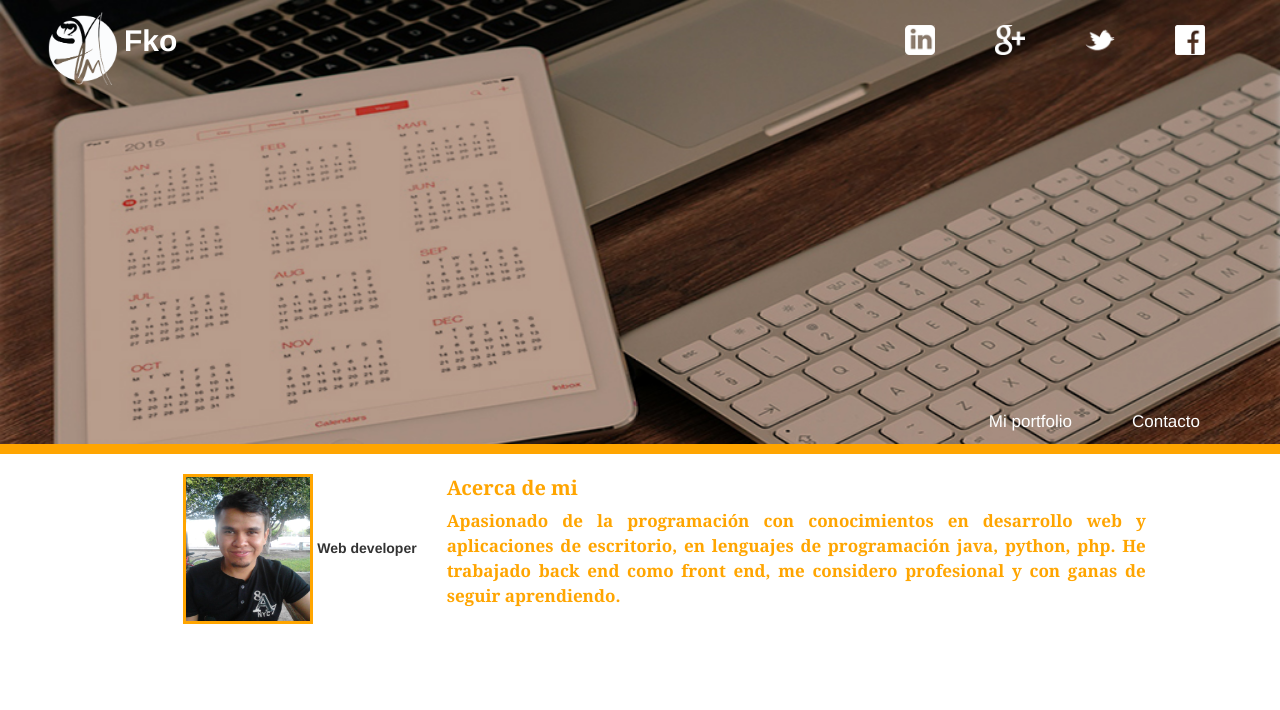
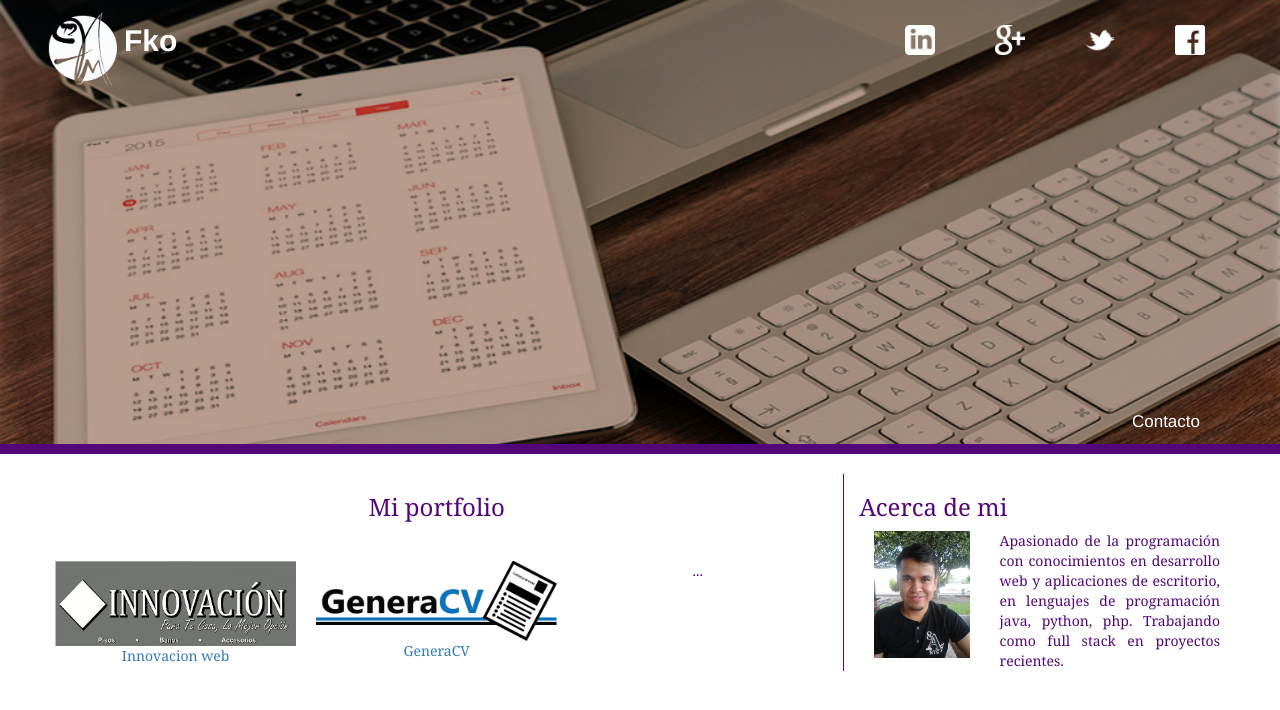
Before and after one commit to ferkojp/ferkojp.github.io, a PHP site: page / in a window 1280 px wide. Shown: the top 710 px of the page. Run offline with PHP 8.4, Linux system fonts and the light colour scheme; some libraries are stand-ins or nearby versions.

Commit message:
add portfolio

```diff
--- a/css/styles.css
+++ b/css/styles.css
@@ -9,7 +9,7 @@ body{
 	background-size: 100% ;
 	background-attachment: fixed;
 	border-bottom: solid;
-	border-bottom-color: orange;
+	border-bottom-color: rgb(84,7,120);
 	border-bottom-width: 10px;
 }
 #header-page-top{
@@ -55,25 +55,21 @@ body{
 
 #content-page{
 	margin-top: 20px;
-	color: orange;
 	font-family: cambria;
-}
-#subtitle-content{
-	font-size: 20px;
+	color: rgb(84,7,120);
 }
 
-#perfil-content{
-	margin-top: 20px;
+#about-me{
+	text-align: justify;
+	border-left: solid;
+	border-width: 1px;
+}
 
+#portfolio{
+	text-align: center;
+}
+#portfolio-item{
+	margin: 20px 0px;
+	padding: 10px;
 
 }
-#perfil-content img{
-	border:solid;
-	color: orange;
-}
-#content-page p{
-	font-size: 17px;
-	line-height: 25px;
-	text-align: justify;
-	font-weight: bold;
-}
--- a/index.html
+++ b/index.html
@@ -38,8 +38,8 @@
 					<div id="header-page-bottom">
 						<ul id="menu-header-bottom">
 							<li>Contacto</li>
-							<li>Mi portfolio</li>
-							<!--<li>Acerca de mi</li>-->
+							<!--<li>Mi portfolio</li>
+							<li>Acerca de mi</li>-->
 						</ul>
 					</div>
 
@@ -51,15 +51,31 @@
 		</div>
 	</header>
 	<div class="container-fluid">
-		<div class="col-md-3 col-md-offset-1" id="perfil-content" align="right">
-			<img src="img/perfil.jpg" alt="foto_perfil" width="130" height="150">
-			<b>Web developer</b>
+		<div class="col-md-12" id="content-page">
+			<div class="col-md-8" id="portfolio">
+				<h3>Mi portfolio</h3>
+				<section class="col-md-4" id="portfolio-item">
+					<img src="img/logo_innovacion.png" alt="logo_innovacion" class="img-responsive">
+					<a href="http://innovaciontlaltenango.com.mx/">Innovacion web</a>
+				</section>
+				<section class="col-md-4"  id="portfolio-item">
+					<img src="img/logo_genera.png" alt="logo_genera" class="img-responsive">
+						<a href="https://ferkojp.github.io/generaCV/">GeneraCV</a>
+				</section>
+				<section class="col-md-4" id="portfolio-item">
+					...
+				</section>
+			</div>
+			<div class="col-md-4" id="about-me">
+				<h3>Acerca de mi</h3>
+				<div class="col-md-4">
+					<img src="img/perfil.jpg" class="img-responsive" alt="img_perfil" width="100" height="130px">
+				</div>
+				<div class="col-md-8 ">
+					Apasionado de la programación con conocimientos en desarrollo web y aplicaciones de escritorio, en lenguajes de programación java, python, php. Trabajando como full stack en proyectos recientes.
+				</div>
+			</div>
 		</div>
-		<div class="col-md-7" id="content-page">
-			<label id="subtitle-content">Acerca de mi</label>
-			<p>Apasionado de la programación con conocimientos en desarrollo web y aplicaciones de escritorio, en lenguajes de programación java, python, php. He trabajado back end como front end, me considero profesional y con ganas de seguir aprendiendo.</p>
-		</div>
-		<div class="col-md-offset-1"></div>
 	</div>
 
 	<script
```
Also changed, not shown: img/logo_genera.png (added), img/logo_innovacion.png (added).
